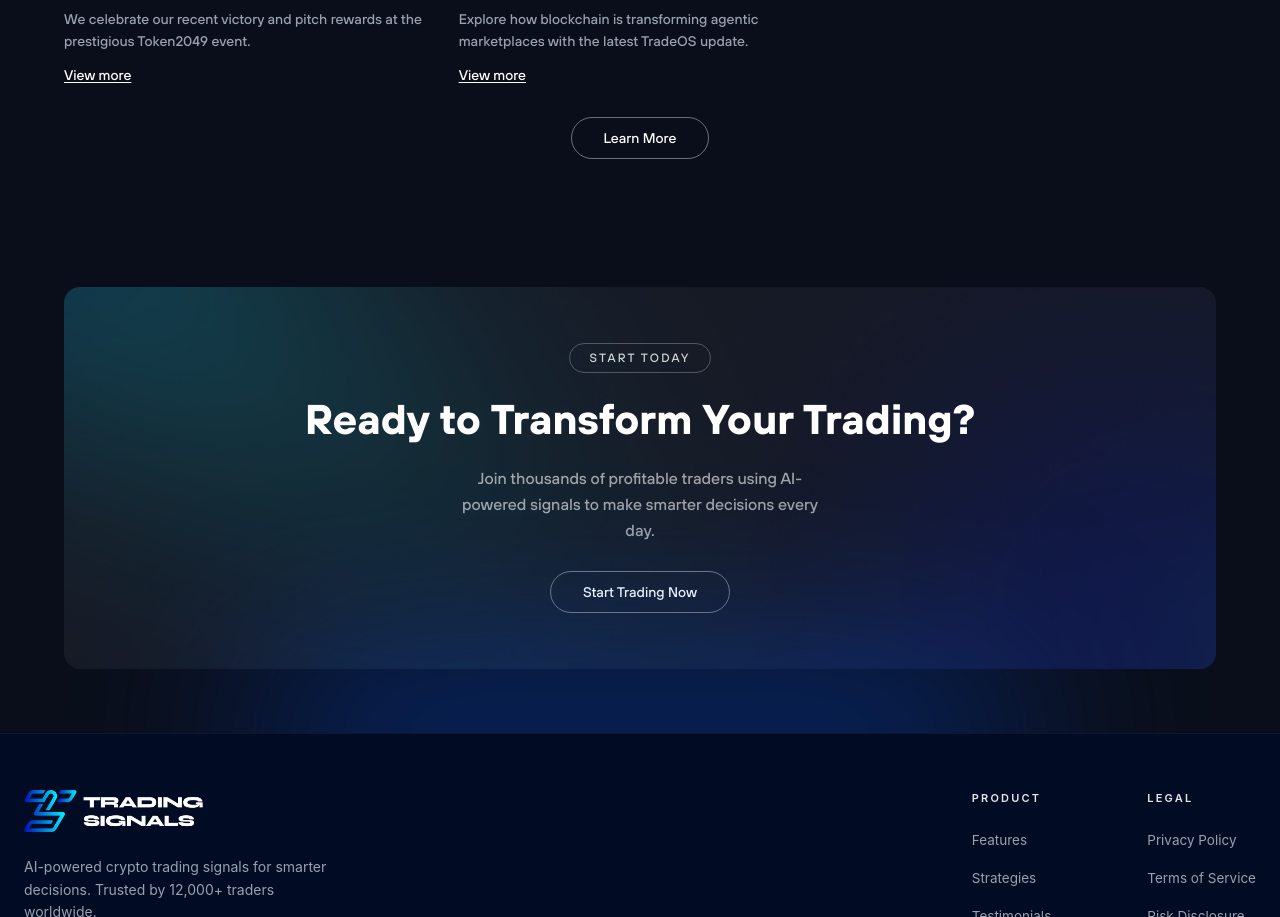
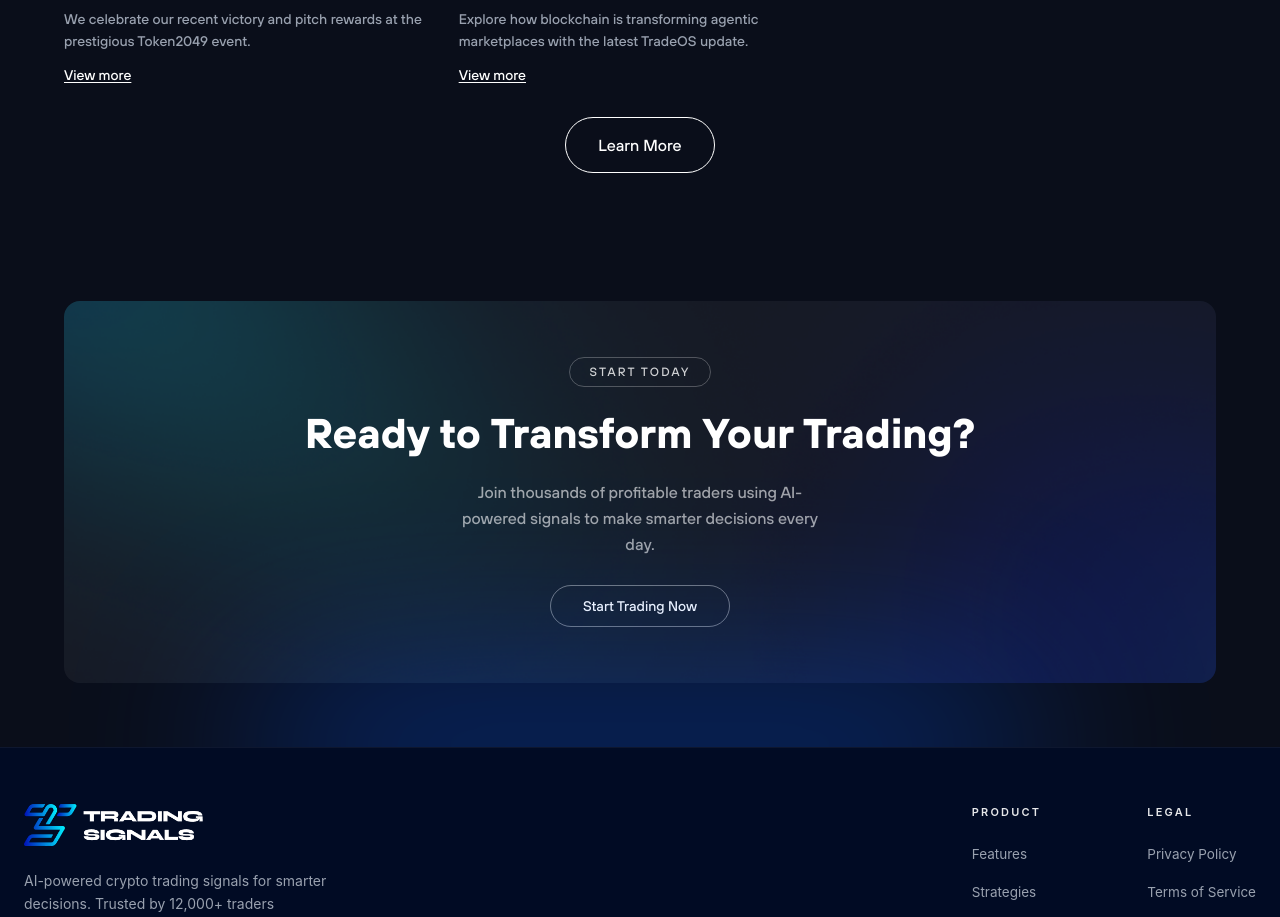
Before and after one commit to shreya-logicgo/tradingsignals-ai, a Next.js app in the folder landing-page/: page /blogs in a window 1280 px wide. Shown: the part 1323-2240 px from the top of the page. Built offline with nearby package versions, Linux system fonts and the light colour scheme.

Commit message:
fix: fixed button size

```diff
--- a/landing-page/components/Blogs/Bloglisting.tsx
+++ b/landing-page/components/Blogs/Bloglisting.tsx
@@ -219,7 +219,7 @@ export default function BlogListing() {
 
         {/* Learn More button */}
         <div className="flex justify-center">
-          <button className="px-8 py-2.5 rounded-full border border-white/40 text-white text-sm font-medium hover:bg-white/10 transition-colors duration-200 cursor-pointer">
+          <button className="px-8 py-2.5 h-14 rounded-full border border-white text-white text-md font-medium hover:bg-white/10 transition-colors duration-200 cursor-pointer">
             {t("blog.cta")}
           </button>
         </div>
```
